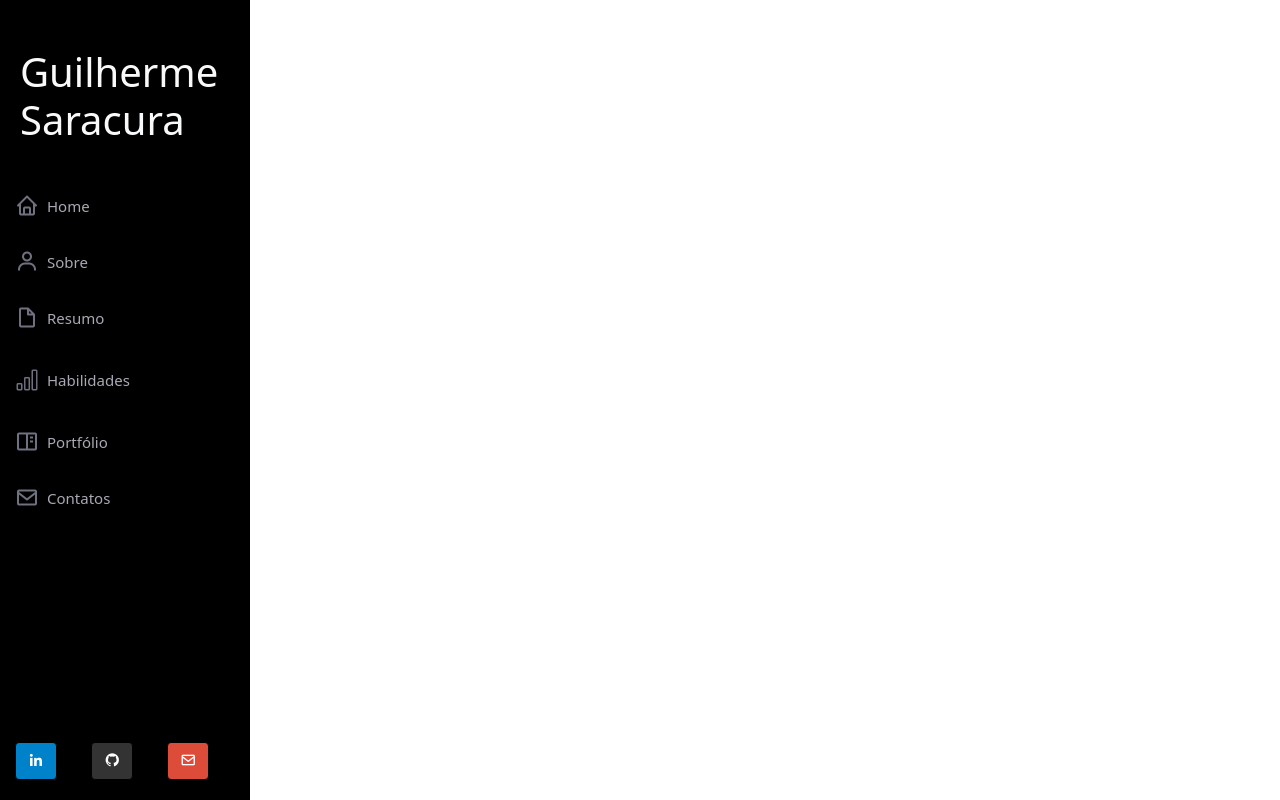
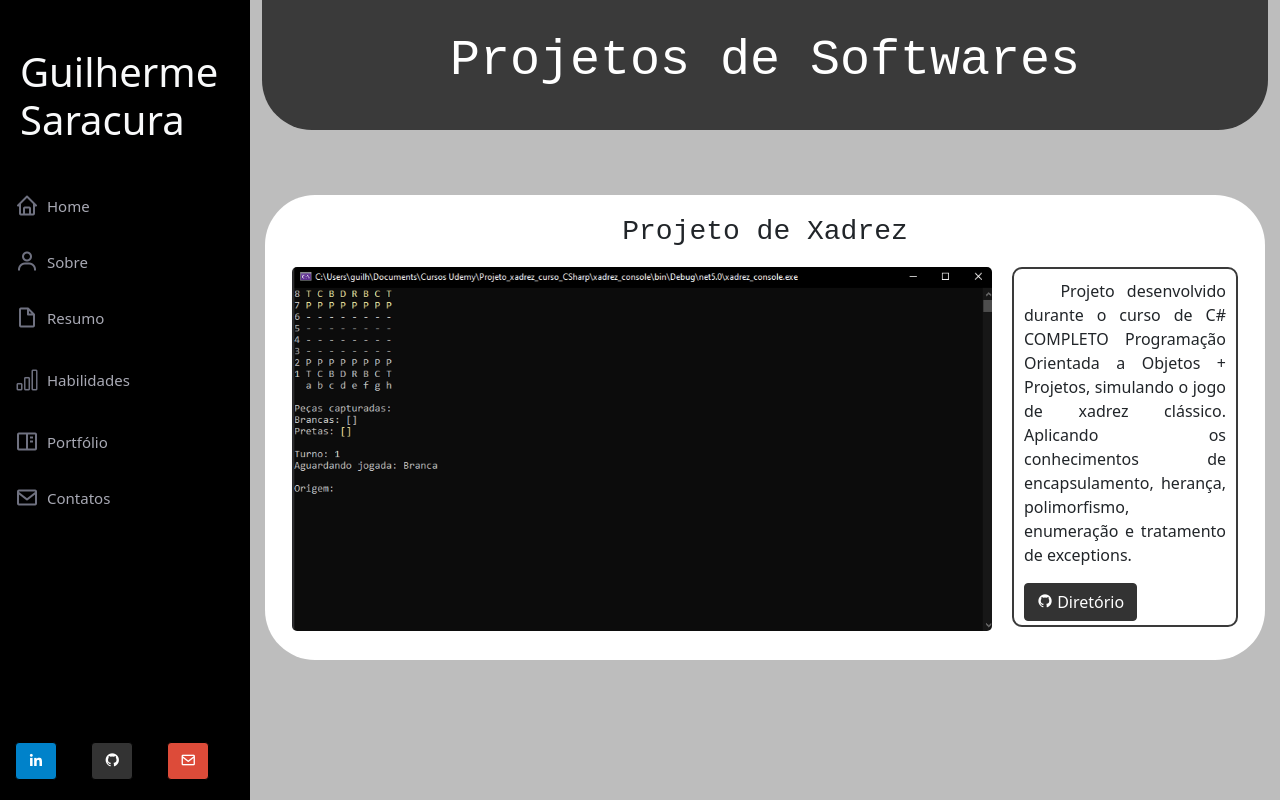
Before and after one commit to GuilhermeSaracura/GuilhermeSaracura.github.io, a plain HTML site: page portfolio_pages/software_projects.html in a window 1280 px wide. Drawn offline with Linux system fonts and the light colour scheme.

Commit message:
Addition of content to the software portfolio page

```diff
--- a/css/style.css
+++ b/css/style.css
@@ -1,3 +1,7 @@
+body{
+    background-color: #bdbdbd;
+}
+
 #header{
     position: fixed;
     background-color: #000000;
@@ -69,15 +73,16 @@
 #home .homecontainer {
     display: flex;
     align-items: center;
-    width: 1150px;
+    max-width: 1150px;
     height: 500px;
     border-radius: 200px;
     margin-left: 200px;
     background:rgba(0,0,0, 0.7);
 }
-#home .homename {
+.home_name {
     margin: 0 0 30px 0;
-    font-size: 60px;
+    padding-right: 40px;
+    font-size: 50px;
     font-weight: 700;
     line-height: 56px;
     color: #fff;
@@ -120,18 +125,15 @@ main {
     }
   }
 section {
-    padding: 80px 0;
     overflow: hidden;
 }
 .section-bg_grey {
+    padding: 80px 0;
     background: #bdbdbd;
-    padding-right: 30px;
-    padding-left: 30px;
 }
 .section-bg_white {
+    padding: 80px 0;
     background: #ffffff;
-    padding-right: 30px;
-    padding-left: 30px;
 }
 .section-title {
     padding-bottom: 10px;
@@ -332,7 +334,6 @@ li::marker{
     max-width: 900px;
     min-width: 200px;
     height: 60px;
-    font-size: 27px;
     background-color: #3a3a3a;
     border-radius: 30px;
     border: 2px #bdbdbd;
@@ -353,9 +354,10 @@ li::marker{
     align-items: center;
     text-align: center;
     border-radius: 30px;
+    padding-right: 10px;
     height: 60px;
     color:#bdbdbd;
-    font-size: 30px;
+    font-size: 200%;
     margin-bottom: 0px;
     font-family: "Special Elite", monospace;
 
@@ -364,8 +366,8 @@ li::marker{
 .portfolio-button:hover{
     font-family: "Special Elite", monospace;
     background-color: #3a3a3a;
-    color:#bdbdbd;
-    font-size: 27px;
+    color:#0d6efd;
+    font-size: 200%;
     text-decoration: none;
 }
 
@@ -382,3 +384,65 @@ a:-webkit-any-link{
     display: flex;
     justify-content: center;
 }
+
+#portfolio_section{
+    width: 100%;
+    height: 150px;
+
+}
+
+.title_portfolio{
+    height: 130px;
+    display: flex;
+    align-items: center;
+    justify-content:center;
+    background-color: #3a3a3a;
+    border-bottom-right-radius: 50px;
+    border-bottom-left-radius: 50px;
+    margin-bottom: 50px;
+
+}
+
+.title_portfolio h1{
+    color: #ffffff;
+    font-family: "Special Elite", monospace;
+    font-size: 50px;
+}
+
+form li{
+    display: flex;
+    justify-content: center;
+    padding: 15px;
+}
+
+.item_portfolio{
+    width: 1200px;
+    height: 465px;
+    background-color: #ffffff;
+    border-radius: 50px;
+    padding-top: 20px;
+    padding-bottom: 30px;
+    padding-left: 15px;
+    padding-right: 15px;
+}
+
+.item_name{
+    padding-bottom: 10px;
+    text-align: center;
+    font-family: "Special Elite", monospace;
+}
+
+.portfolio_img{
+    max-width: 700px;
+    border-radius: 5px;
+}
+
+.description_item{
+    height: 360px;
+    border-width: 2px;
+    border-style: solid;
+    border-color: #3a3a3a;
+    border-radius: 10px;
+    margin-left: 20px;
+    padding: 10px;
+}
--- a/portfolio_pages/software_projects.html
+++ b/portfolio_pages/software_projects.html
@@ -18,6 +18,7 @@
     <link href="../css/style.css" rel="stylesheet">
 
 </head>
+<body>
     <header id="header">
         <div class="d-flex flex-column">
             <br>
@@ -43,9 +44,32 @@
             </div>
         </div>
     </header>
-<body>
-    <p>
-        teste
-    </p>
+    <main style="background-color: #bdbdbd;">
+        <section style="width:100%; display: flex; justify-content: center;" >
+            <div class="container">
+                <div class="title_portfolio">
+                    <h1 style="text-align: center;">Projetos de Softwares</h1>
+                    <br>
+                </div>
+            </div>
+        </section>
+
+        <form>
+            <li>
+                <div class="item_portfolio">
+                    <div class="container">
+                        <h3 class="item_name">Projeto de Xadrez</h3>
+                        <div style="display:flex; justify-content:flex-start;">
+                            <img class="portfolio_img" src="../img/portfolio_img/CursoCsharpXadrez1.png">
+                            <div class="description_item">
+                                <p style="text-align: justify;"> &nbsp; &nbsp;Projeto desenvolvido durante o curso de C# COMPLETO Programação Orientada a Objetos + Projetos, simulando o jogo de xadrez clássico. Aplicando os conhecimentos de encapsulamento, herança, polimorfismo, enumeração e tratamento de exceptions.</p>
+                                <a class="btn btn-primary" href="https://github.com/GuilhermeSaracura/Projeto_xadrez_curso_CSharp" target="_blank" style="background-color: #333333; border-color: #333333;" role="button" ><i class="bx bxl-github"></i> Diretório</a>
+                            </div>
+                        </div>
+                    </div>
+                </div>
+            </li>
+        </form>
+    </main>
 </body>
 </html>
```
Also changed, not shown: index.html (+2 -6 lines), img/portfolio_img/CursoCsharpXadrez1.png (added). Lines whose indentation alone changed are shown as unchanged.
